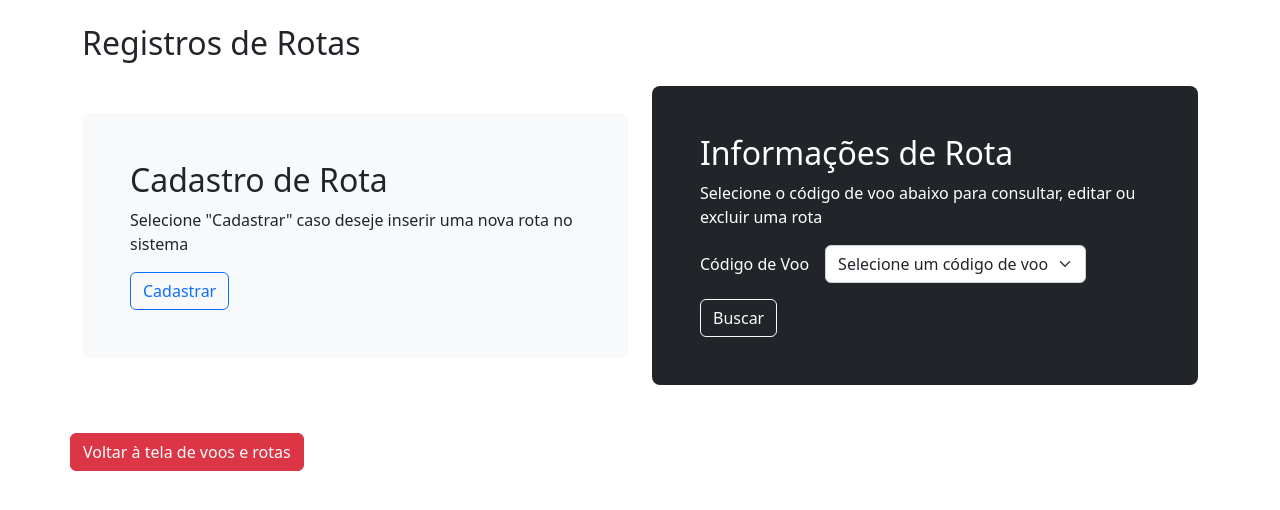
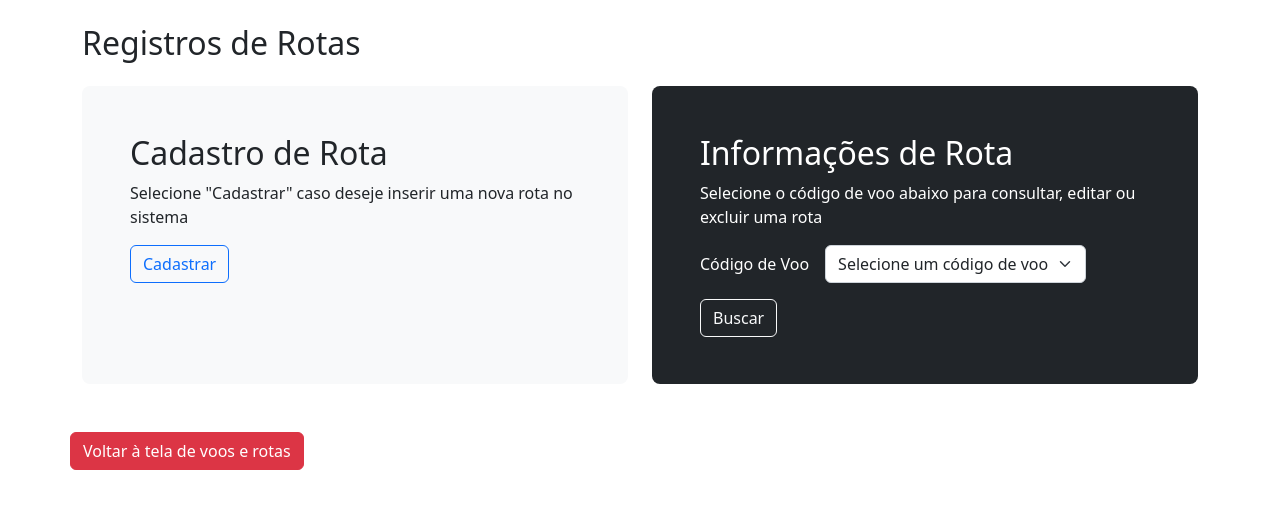
Before and after one commit to franos-pj/PCS3643-Grupo7, a Django app: template src/templates/routes-records.html in a window 1280 px wide. Shown: the top 510 px of the page. Run offline with Django 4.2, Linux system fonts and the light colour scheme; the template is opened without the code that fills it, so the values that code supplies are empty; some libraries are stand-ins or nearby versions.

Commit message:
FIX: box sizes in route records page fixed

```diff
--- a/src/templates/routes-records.html
+++ b/src/templates/routes-records.html
@@ -59,7 +59,7 @@
       </div>
       <div class="row align-items-center">
         <div class="col-md-6">
-          <div class="h-100 p-5 bg-light rounded-3">
+          <div class="p-5 bg-light rounded-3" style="height:298px;">
             <h2>Cadastro de Rota</h2>
             <p>
               Selecione "Cadastrar" caso deseje inserir uma nova rota no sistema
@@ -73,7 +73,7 @@
           </div>
         </div>
         <div class="col-md-6">
-          <div class="h-100 p-5 text-bg-dark rounded-3">
+          <div class="p-5 text-bg-dark rounded-3" style="height:298px;">
             <h2>Informações de Rota</h2>
             <p>
               Selecione o código de voo abaixo para consultar, editar ou excluir
```
